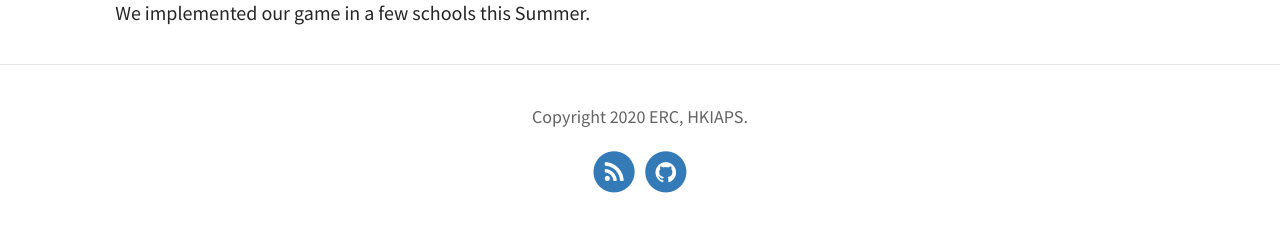
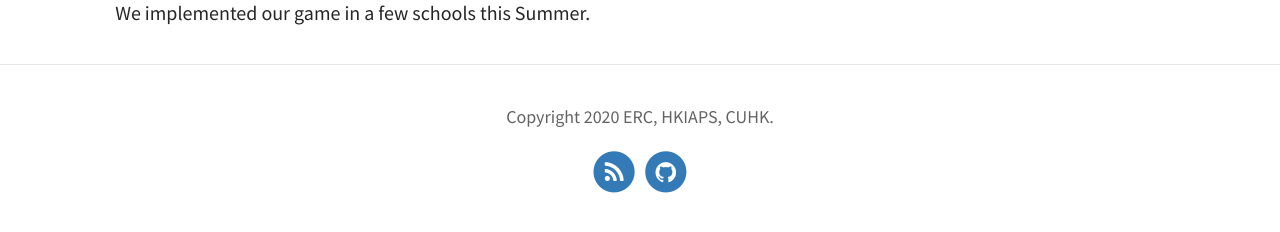
Before and after one commit to nicholasfuji/t6tos, a Jekyll site: the page built from index.html, in a window 1280 px wide. Shown: the part 745-977 px from the top of the page. Built offline with Jekyll 4.4.1, drawn with Linux system fonts in a browser that asks for light colours; the list of posts is cut into pages by our own code; part of the change alters nothing that is shown.

Commit message:
Update _config.yml

```diff
--- a/_config.yml
+++ b/_config.yml
@@ -10,10 +10,11 @@ avatar: assets/img/CUHK_logo.jpg                         # Empty for no avatar i
 favicon: assets/img/CUHK_logo.jpg                             # Icon displayed in the tab
 
 # Header and footer text
-header_text: Economic Research Centre # Change Blog header text
+header_text: Economic Research Centre
+subtitle: Hong Kong Institute of Asia-Pacific Studies, The Chinese University of Hong Kong # Change Blog header text
 header_feature_image: assets/img/index_hero2.jpg
 footer_text: >
-  Copyright 2020 ERC, HKIAPS.
+  Copyright 2020 ERC, HKIAPS, CUHK.
 
 # Blog
 excerpt: true                                           # Or "truncate" (first 250 characters), "false" to disable
```
